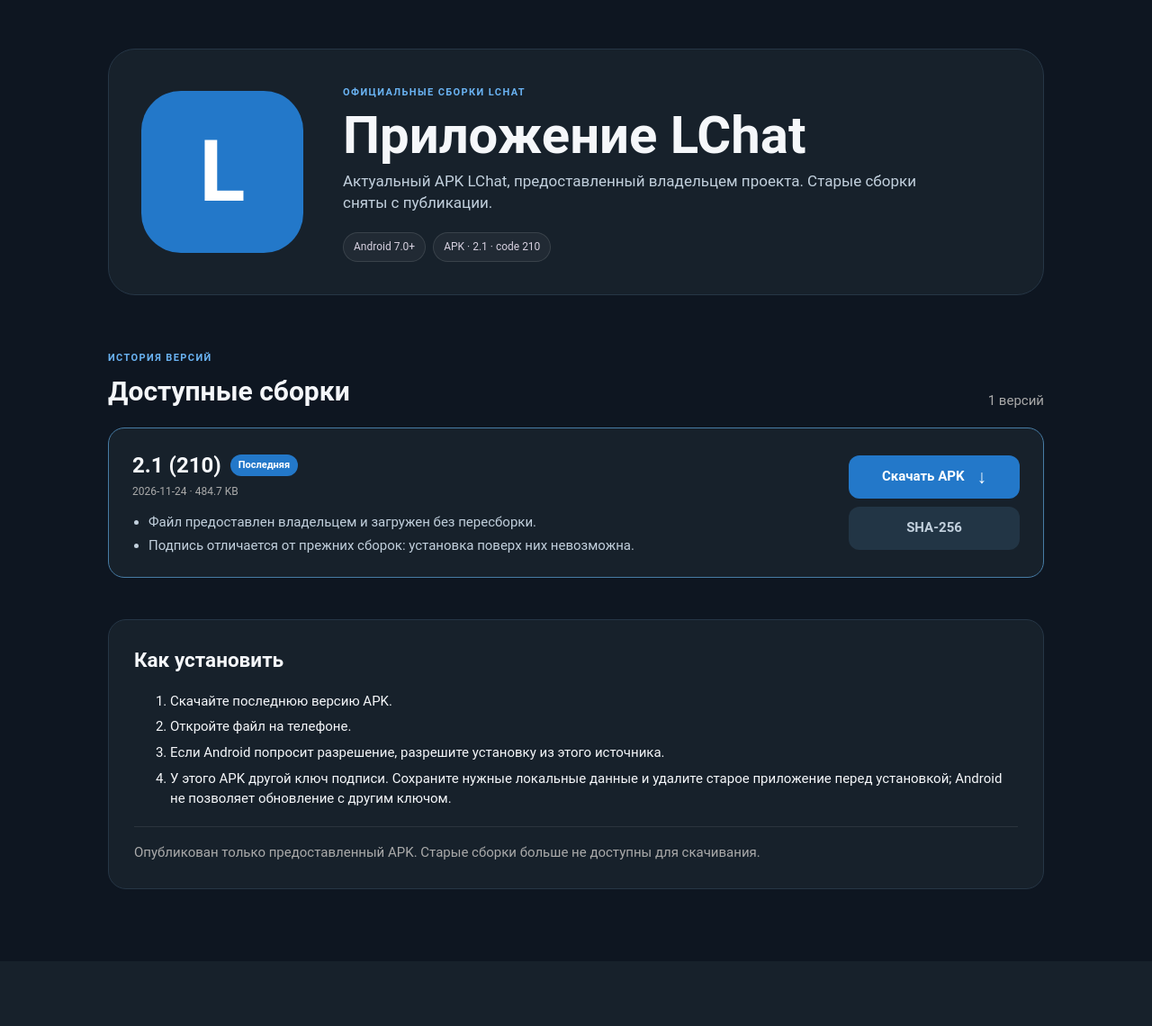
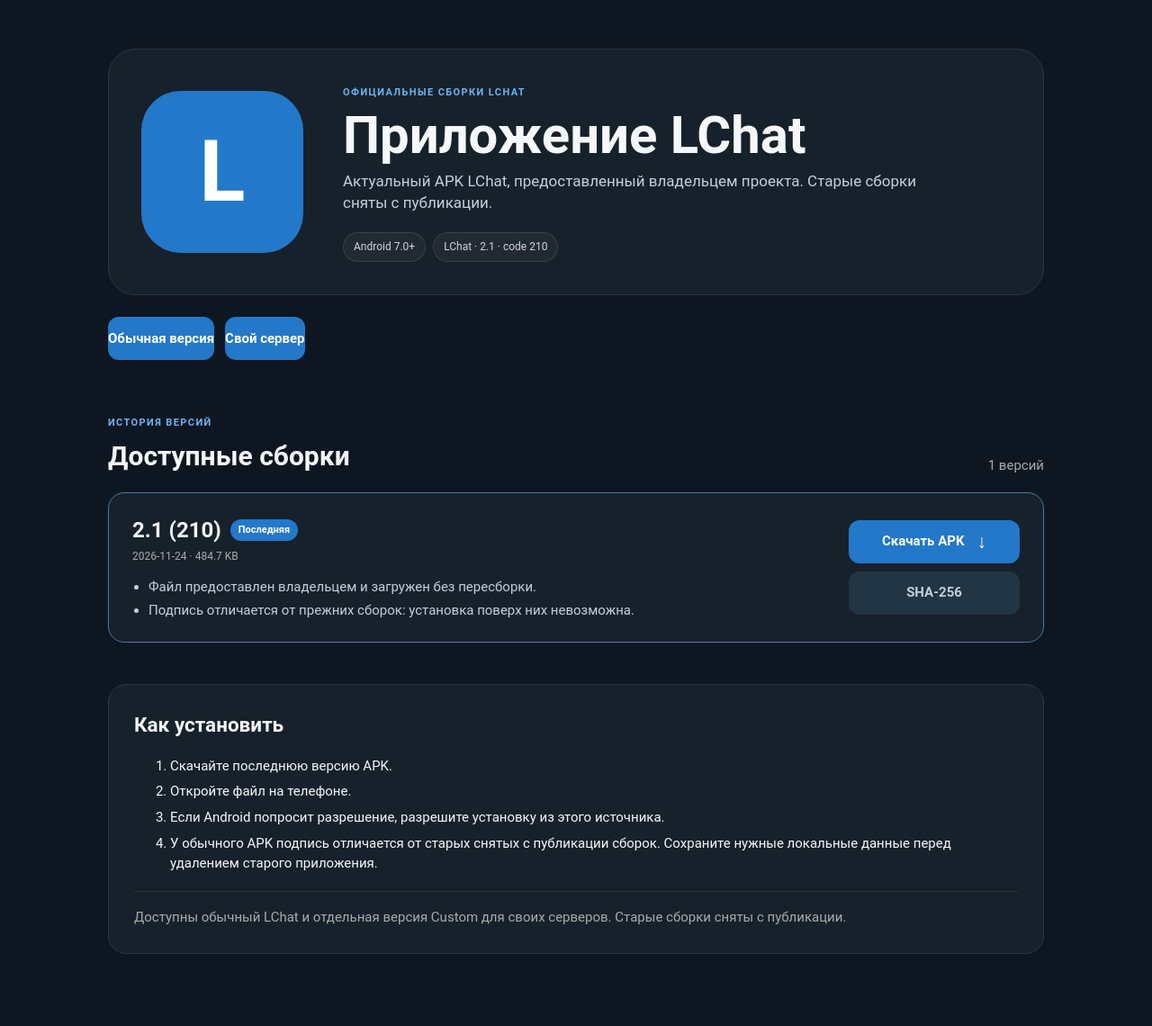
Before and after one commit to LChatDev/LChatRU, a PHP site: page /application.php in a window 1280 px wide. Shown: the part 68-1208 px from the top of the page at 90% size. Before the commit the page ends 1056 px from the top, so only its background shows below. Run offline with PHP 8.4, Linux system fonts and the light colour scheme.

Commit message:
Add separate self-hosted Custom APK download channel

```diff
--- a/application.php
+++ b/application.php
@@ -3,6 +3,7 @@ declare(strict_types=1);
 header('Cache-Control: no-store, max-age=0');
 header('X-Content-Type-Options: nosniff');
 
+$isCustom = ($_GET['branch'] ?? '') === 'userhosts';
 $versions = [
     [
         'version' => '2.1 (210)',
@@ -14,6 +15,16 @@ $versions = [
         'changes' => ['Файл предоставлен владельцем и загружен без пересборки.','Подпись отличается от прежних сборок: установка поверх них невозможна.'],
     ],
 ];
+if ($isCustom) $versions = [[
+    'version' => '1.0-custom (2.1)',
+    'date' => '2026-11-25',
+    'size' => '494.9 KB',
+    'sha256' => '088d7207391acc2b4a85603a717c4a75637064c553b7699c1fb8162f64e4a9b3',
+    'file' => 'https://data.lbs.su/lchat-apps/userhosts/LChatCustom.apk',
+    'latest' => true,
+    'changes' => ['APK для пользовательских серверов LChat, предоставленный владельцем.','Отдельное приложение: можно установить рядом с обычным LChat.'],
+]];
+
 ?>
 <!doctype html>
 <html lang="ru">
@@ -36,12 +47,13 @@ $versions = [
       <div class="app-icon" aria-hidden="true"><span>L</span></div>
       <div>
         <span class="eyebrow">ОФИЦИАЛЬНЫЕ СБОРКИ LCHAT</span>
-        <h1>Приложение LChat</h1>
+        <h1><?= $isCustom ? 'LChat Custom — свой сервер' : 'Приложение LChat' ?></h1>
         <p>Актуальный APK LChat, предоставленный владельцем проекта. Старые сборки сняты с публикации.</p>
-        <div class="requirements"><span>Android 7.0+</span><span>APK · 2.1 · code 210</span></div>
+        <div class="requirements"><span>Android 7.0+</span><span><?= $isCustom ? 'Custom · 1.0 · code 1' : 'LChat · 2.1 · code 210' ?></span></div>
       </div>
     </section>
 
+<nav aria-label="Варианты приложения" style="display:flex;flex-wrap:wrap;gap:12px;margin:24px 0"><a class="download" href="application.php" <?= !$isCustom ? 'aria-current="page"' : '' ?>>Обычная версия</a><a class="download" href="application.php?branch=userhosts" <?= $isCustom ? 'aria-current="page"' : '' ?>>Свой сервер</a></nav>
 <section class="versions" aria-labelledby="versions-title">
       <div class="section-heading"><div><span class="eyebrow">ИСТОРИЯ ВЕРСИЙ</span><h2 id="versions-title">Доступные сборки</h2></div><span><?= count($versions) ?> версий</span></div>
       <?php foreach ($versions as $index => $item): ?>
@@ -61,8 +73,8 @@ $versions = [
 
     <section class="install">
       <h2>Как установить</h2>
-      <ol><li>Скачайте последнюю версию APK.</li><li>Откройте файл на телефоне.</li><li>Если Android попросит разрешение, разрешите установку из этого источника.</li><li>У этого APK другой ключ подписи. Сохраните нужные локальные данные и удалите старое приложение перед установкой; Android не позволяет обновление с другим ключом.</li></ol>
-      <p>Опубликован только предоставленный APK. Старые сборки больше не доступны для скачивания.</p>
+      <ol><li>Скачайте последнюю версию APK.</li><li>Откройте файл на телефоне.</li><li>Если Android попросит разрешение, разрешите установку из этого источника.</li><li><?php if ($isCustom): ?>Custom — отдельное Android-приложение. Обычный LChat удалять не нужно: они могут быть установлены одновременно.<?php else: ?>У обычного APK подпись отличается от старых снятых с публикации сборок. Сохраните нужные локальные данные перед удалением старого приложения.<?php endif; ?></li></ol>
+      <p>Доступны обычный LChat и отдельная версия Custom для своих серверов. Старые сборки сняты с публикации.</p>
     </section>
   </main>
   <div id="toast" role="status" aria-live="polite" hidden>SHA-256 скопирован</div>
```
Also changed, not shown: CLIENTS.md (+13 -2 lines).
